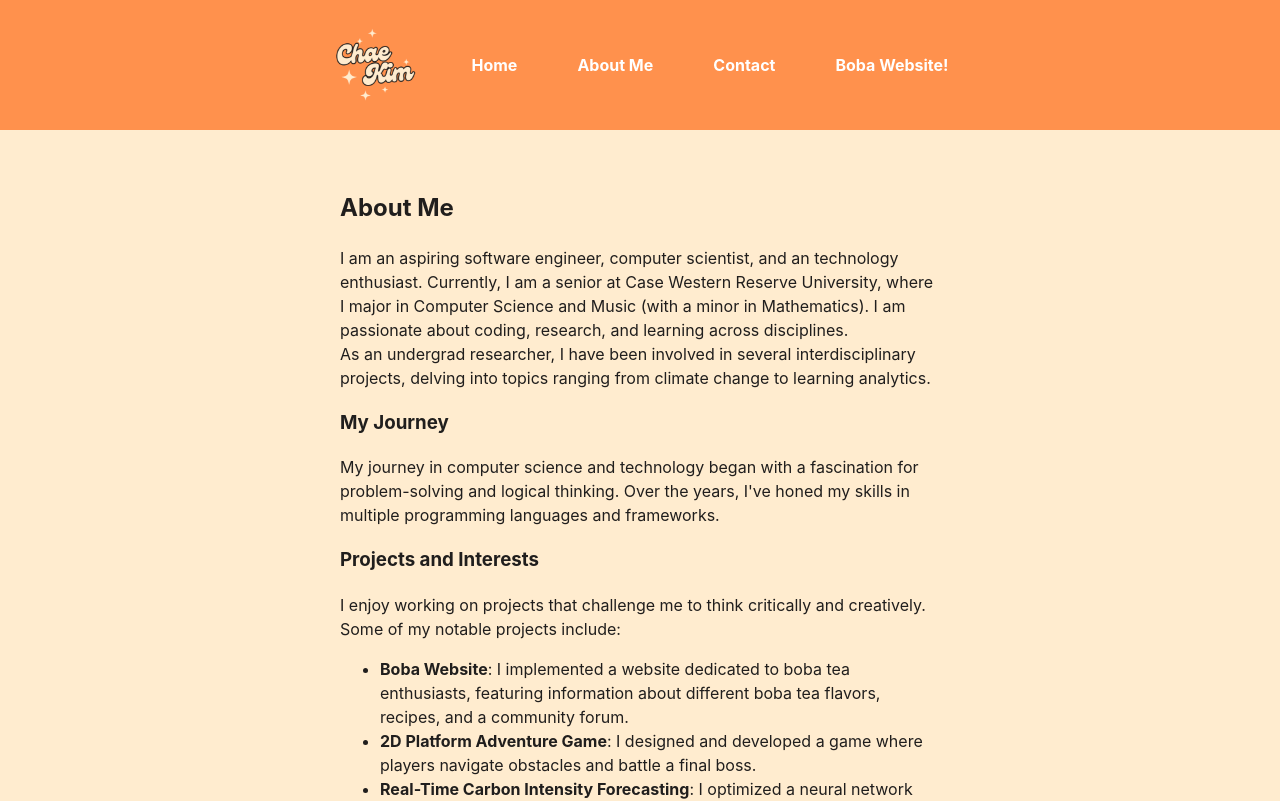
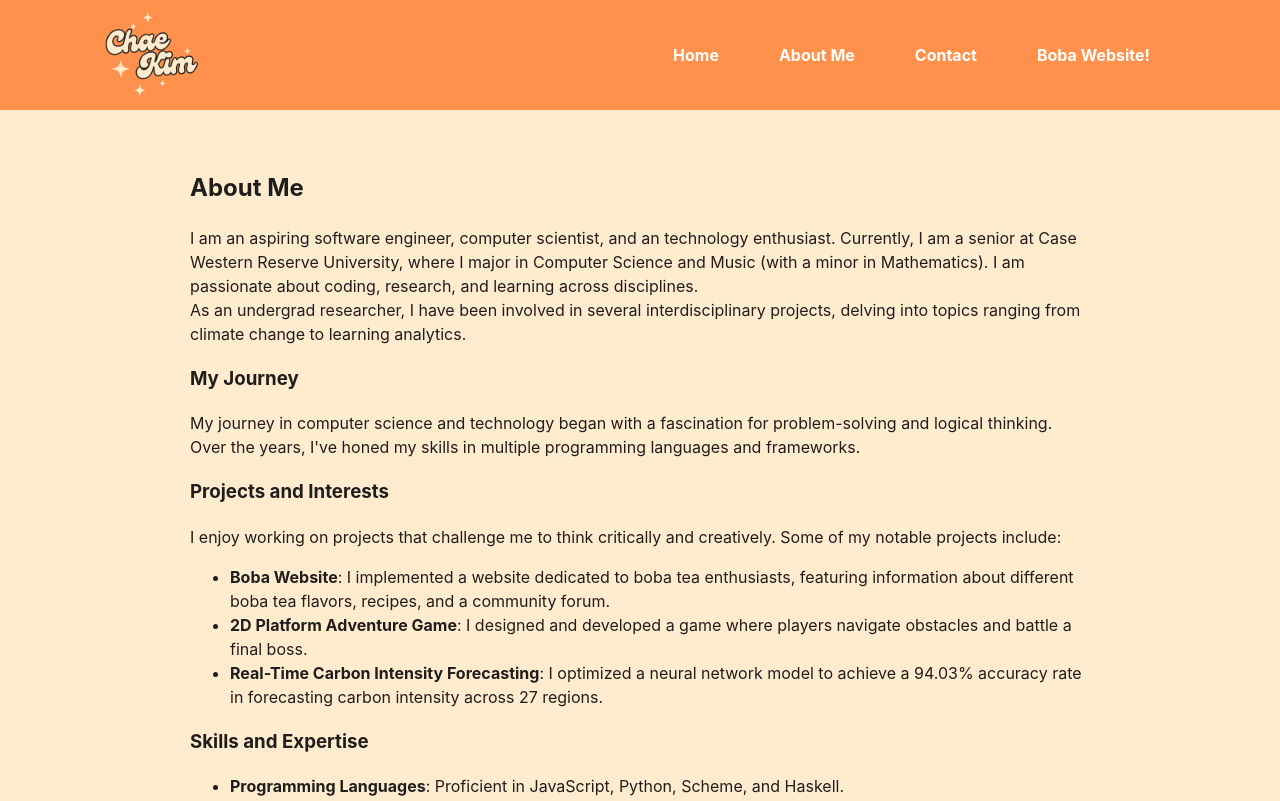
Before and after one commit to chkim0820/chkim0820.github.io, a React (Create React App) app in the folder personal-site/: page /about in a window 1280 px wide. Shown: the top 801 px of the page. Built offline with nearby package versions, Linux system fonts and the light colour scheme.

Commit message:
logo integrated

```diff
--- a/personal-site/src/App.js
+++ b/personal-site/src/App.js
@@ -7,13 +7,13 @@ import './styles/App.css';
 function App() {
   return (
     <div className="App">
-      <header>
+      <header class="header">
+        <div className="logo">
+          <a href="/">
+            <img src={personalLogo} alt="Logo" />
+          </a>
+        </div>
         <nav className="navbar">
-          <div className="logo">
-            <a href="/">
-              <img src={personalLogo} alt="Logo" />
-            </a>
-          </div>
           <ul>
             <li>
               <Link to="/">Home</Link>
--- a/personal-site/src/components/about.js
+++ b/personal-site/src/components/about.js
@@ -8,13 +8,13 @@ function About() {
   return (
     <>
         <div className="App">
-            <header>
-                <nav className="navbar">
+            <header class="header">
                 <div className="logo">
                     <a href="/">
                         <img src={personalLogo} alt="Logo" />
                     </a>
                 </div>
+                <nav className="navbar">
                     <ul>
                         <li>
                             <Link to="/">Home</Link>
--- a/personal-site/src/components/boba.js
+++ b/personal-site/src/components/boba.js
@@ -7,13 +7,13 @@ import personalLogo from '../assets/personal-logo.png';
 function Boba() {
   return (
     <div className="App">
-      <header>
+      <header class="header">
+        <div className="logo">
+          <a href="/">
+            <img src={personalLogo} alt="Logo" />
+          </a>
+        </div>
         <nav className="navbar">
-          <div className="logo">
-            <a href="/">
-              <img src={personalLogo} alt="Logo" />
-            </a>
-          </div>
           <ul>
             <li>
               <Link to="/">Home</Link>
--- a/personal-site/src/components/contact.js
+++ b/personal-site/src/components/contact.js
@@ -65,13 +65,13 @@ function ContactForm() {
 function Contact() {
   return (
     <div className="App">
-      <header>
+      <header class="header">
+        <div className="logo">
+          <a href="/">
+            <img src={personalLogo} alt="Logo" />
+          </a>
+        </div>
         <nav className="navbar">
-          <div className="logo">
-            <a href="/">
-              <img src={personalLogo} alt="Logo" />
-            </a>
-          </div>
           <ul>
             <li>
               <Link to="/">Home</Link>
--- a/personal-site/src/styles/App.css
+++ b/personal-site/src/styles/App.css
@@ -12,8 +12,21 @@ html, body {
   min-height: 100vh;
 }
 
+.header {
+  display: flex;
+  justify-content: space-between;
+  align-items: center;
+  background-color: #FF914D;
+  padding: 5px 100px; /* Adjust padding as needed */
+}
+
+.logo img {
+  vertical-align: middle;
+  width: 100px;
+  height: 100px;
+}
+
 .navbar {
-  background-color: #FF914D;
   color: #303C6C;
   font-weight: bold;
   display: flex;
@@ -44,8 +57,8 @@ main {
   /* background-color: #B4DFE5; */
   padding: 20px;
   border-radius: 8px;
-  width: 80%;
-  max-width: 600px;
+  width: 100%;
+  max-width: 900px;
   margin: 20px auto;
   padding-bottom:60px;
 }
@@ -76,12 +89,6 @@ footer p {
   vertical-align: middle;
   width: 30px;
   height: 30px;
-}
-
-.logo img {
-  vertical-align: middle;
-  width: 100px;
-  height: 100px;
 }
 
 .container {
```
Also changed, not shown: personal-site/src/assets/personal-logo.png. Lines whose indentation alone changed are shown as unchanged.
